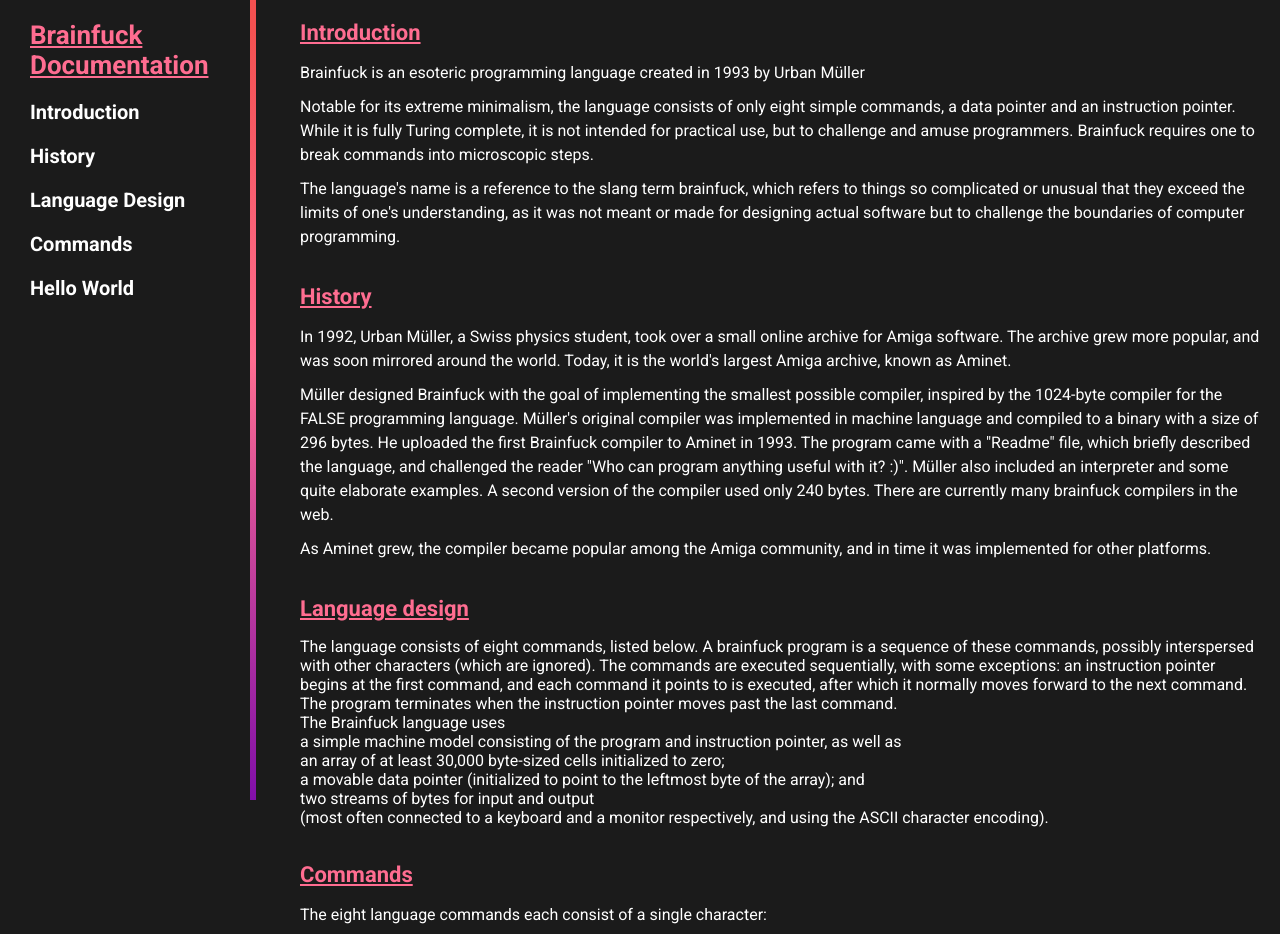
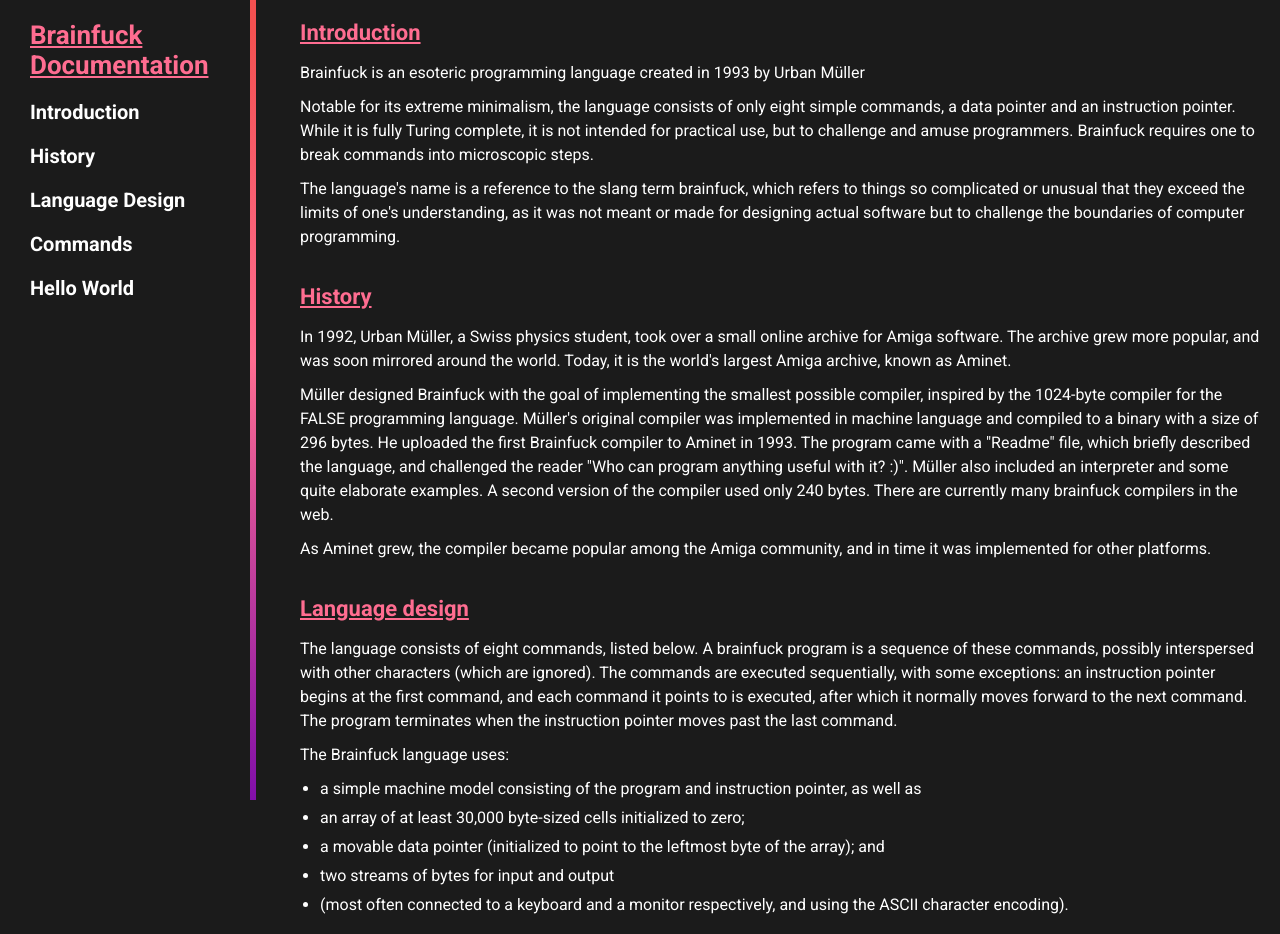
Before and after one commit to fullstack2002/technical-documentation-brainfuck, a plain HTML site: page index.html in a window 1280 px wide. Shown: the top 934 px of the page. Drawn offline with Linux system fonts and the light colour scheme.

Commit message:
language design section style

```diff
--- a/index.html
+++ b/index.html
@@ -46,12 +46,12 @@
       <article>
         The language consists of eight commands, listed below. A brainfuck program is a sequence of these commands, possibly interspersed with other characters (which are ignored). The commands are executed sequentially, with some exceptions: an instruction pointer begins at the first command, and each command it points to is executed, after which it normally moves forward to the next command. The program terminates when the instruction pointer moves past the last command.
         </article>
-        <ul>The  Brainfuck language uses
-        <li>a simple machine model consisting of the program and instruction pointer, as well as</li>
-        <li>an array of at least 30,000 byte-sized cells initialized to zero;</li>
-        <li>a movable data pointer (initialized to point to the leftmost byte of the array); and</li>
-        <li>two streams of bytes for input and output</li>
-        <li>(most often connected to a keyboard and a monitor respectively, and using the ASCII character encoding).</li>
+        <ul class="brainfuck-list">The  Brainfuck language uses:
+        <li class="brainfuck-list-item">a simple machine model consisting of the program and instruction pointer, as well as</li>
+        <li class="brainfuck-list-item">an array of at least 30,000 byte-sized cells initialized to zero;</li>
+        <li class="brainfuck-list-item">a movable data pointer (initialized to point to the leftmost byte of the array); and</li>
+        <li class="brainfuck-list-item">two streams of bytes for input and output</li>
+        <li class="brainfuck-list-item">(most often connected to a keyboard and a monitor respectively, and using the ASCII character encoding).</li>
       </ul>
       </section>
       <section class="main-section" id="Commands">
--- a/styles.css
+++ b/styles.css
@@ -27,7 +27,7 @@ section {
   margin-bottom: 35px;
   /* border: 3px solid greenyellow; */
 }
-p {
+p, article{
   font-size: 16px;
   margin-bottom: 10px;
   line-height: 1.5;
@@ -73,3 +73,15 @@ p {
   top: 0;
   left: 250px;
 }
+.brainfuck-list {
+  font-size: 16px;
+  line-height: 1.5;
+}
+.brainfuck-list-item  {
+  margin-bottom: 5px;
+  margin-left: 20px;
+  list-style: disc;
+}
+.brainfuck-list-item:first-of-type {
+  margin-top: 10px;
+}
```
